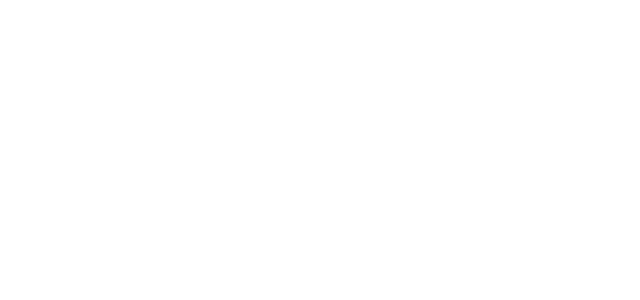
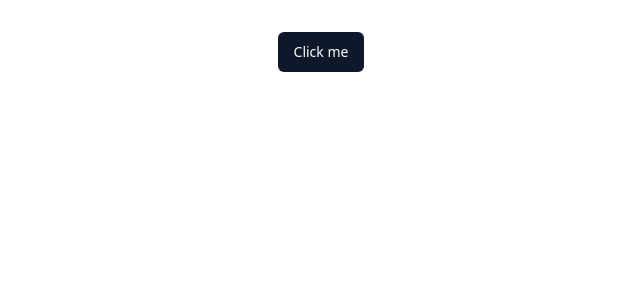
Before and after one commit to VINKAS7/Diet_Recommendation_System, a React (Vite) app in the folder frontend/: page / in a window 1280 px wide. Shown: the top 300 px of the page, without its empty margins (319-959 px from the left). Built offline with nearby package versions, Linux system fonts and the light colour scheme.

Commit message:
Updating configs

```diff
--- a/frontend/package.json
+++ b/frontend/package.json
@@ -10,6 +10,7 @@
     "preview": "vite preview"
   },
   "dependencies": {
+    "@radix-ui/react-slot": "^1.1.0",
     "class-variance-authority": "^0.7.0",
     "clsx": "^2.1.1",
     "lucide-react": "^0.399.0",
@@ -29,6 +30,8 @@
     "eslint": "^8.57.0",
     "eslint-plugin-react-hooks": "^4.6.2",
     "eslint-plugin-react-refresh": "^0.4.7",
+    "install": "^0.13.0",
+    "npm": "^10.8.1",
     "postcss": "^8.4.38",
     "tailwindcss": "^3.4.4",
     "typescript": "^5.2.2",
--- a/frontend/src/App.tsx
+++ b/frontend/src/App.tsx
@@ -1,13 +1,12 @@
-import { useState } from 'react'
+import React from 'react'
+import { Button } from './components/ui/button'
 
 import './App.css'
 
 function App() {
 
   return (
-    <>
-
-    </>
+   <Button>Click me</Button>
   )
 }
 
--- /dev/null
+++ b/frontend/src/components/ui/button.tsx
@@ -0,0 +1,56 @@
+import * as React from "react"
+import { Slot } from "@radix-ui/react-slot"
+import { cva, type VariantProps } from "class-variance-authority"
+
+import { cn } from "@/lib/utils"
+
+const buttonVariants = cva(
+  "inline-flex items-center justify-center whitespace-nowrap rounded-md text-sm font-medium ring-offset-background transition-colors focus-visible:outline-none focus-visible:ring-2 focus-visible:ring-ring focus-visible:ring-offset-2 disabled:pointer-events-none disabled:opacity-50",
+  {
+    variants: {
+      variant: {
+        default: "bg-primary text-primary-foreground hover:bg-primary/90",
+        destructive:
+          "bg-destructive text-destructive-foreground hover:bg-destructive/90",
+        outline:
+          "border border-input bg-background hover:bg-accent hover:text-accent-foreground",
+        secondary:
+          "bg-secondary text-secondary-foreground hover:bg-secondary/80",
+        ghost: "hover:bg-accent hover:text-accent-foreground",
+        link: "text-primary underline-offset-4 hover:underline",
+      },
+      size: {
+        default: "h-10 px-4 py-2",
+        sm: "h-9 rounded-md px-3",
+        lg: "h-11 rounded-md px-8",
+        icon: "h-10 w-10",
+      },
+    },
+    defaultVariants: {
+      variant: "default",
+      size: "default",
+    },
+  }
+)
+
+export interface ButtonProps
+  extends React.ButtonHTMLAttributes<HTMLButtonElement>,
+    VariantProps<typeof buttonVariants> {
+  asChild?: boolean
+}
+
+const Button = React.forwardRef<HTMLButtonElement, ButtonProps>(
+  ({ className, variant, size, asChild = false, ...props }, ref) => {
+    const Comp = asChild ? Slot : "button"
+    return (
+      <Comp
+        className={cn(buttonVariants({ variant, size, className }))}
+        ref={ref}
+        {...props}
+      />
+    )
+  }
+)
+Button.displayName = "Button"
+
+export { Button, buttonVariants }
--- /dev/null
+++ b/frontend/src/lib/utils.ts
@@ -0,0 +1,6 @@
+import { type ClassValue, clsx } from "clsx"
+import { twMerge } from "tailwind-merge"
+
+export function cn(...inputs: ClassValue[]) {
+  return twMerge(clsx(inputs))
+}
```
Also changed, not shown: frontend/tsconfig.json (+11 -9 lines), 1 other file (tests, documents, lock files or other folders).
